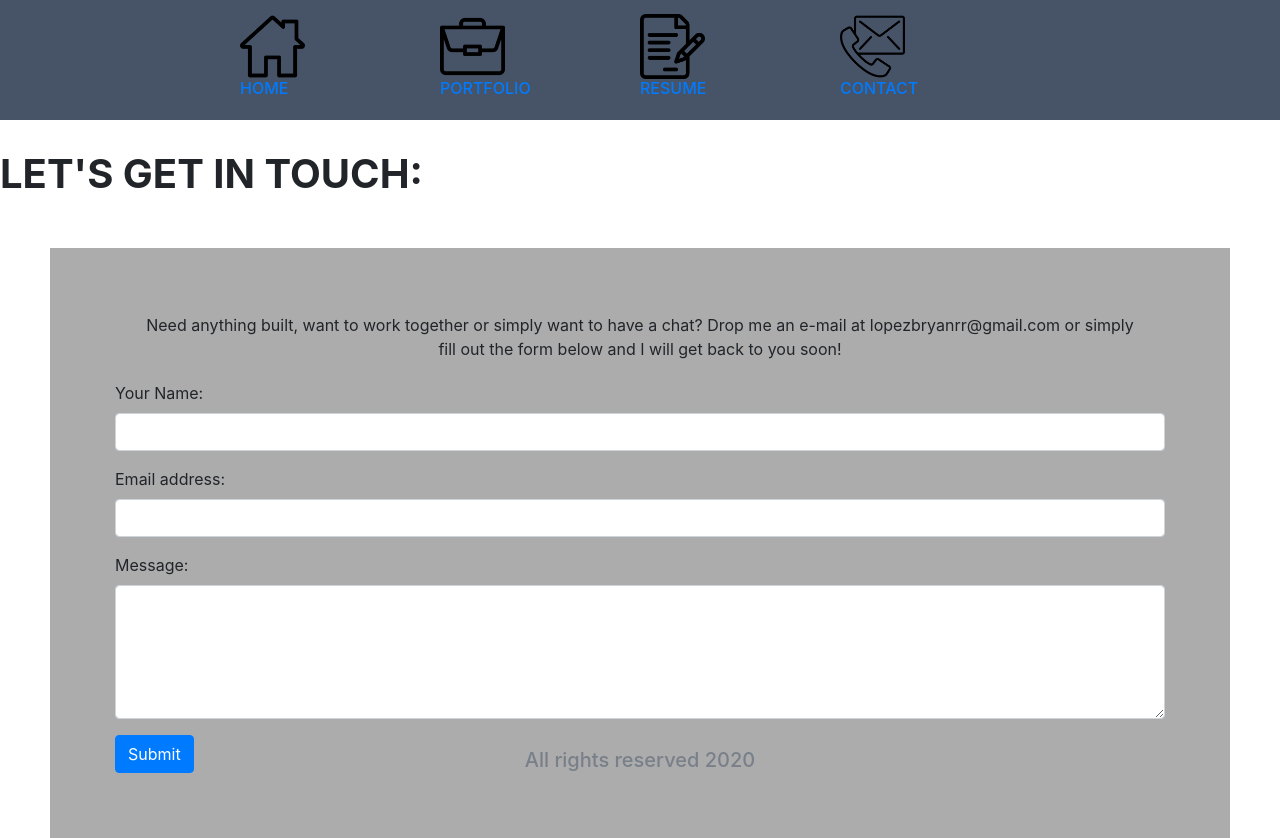
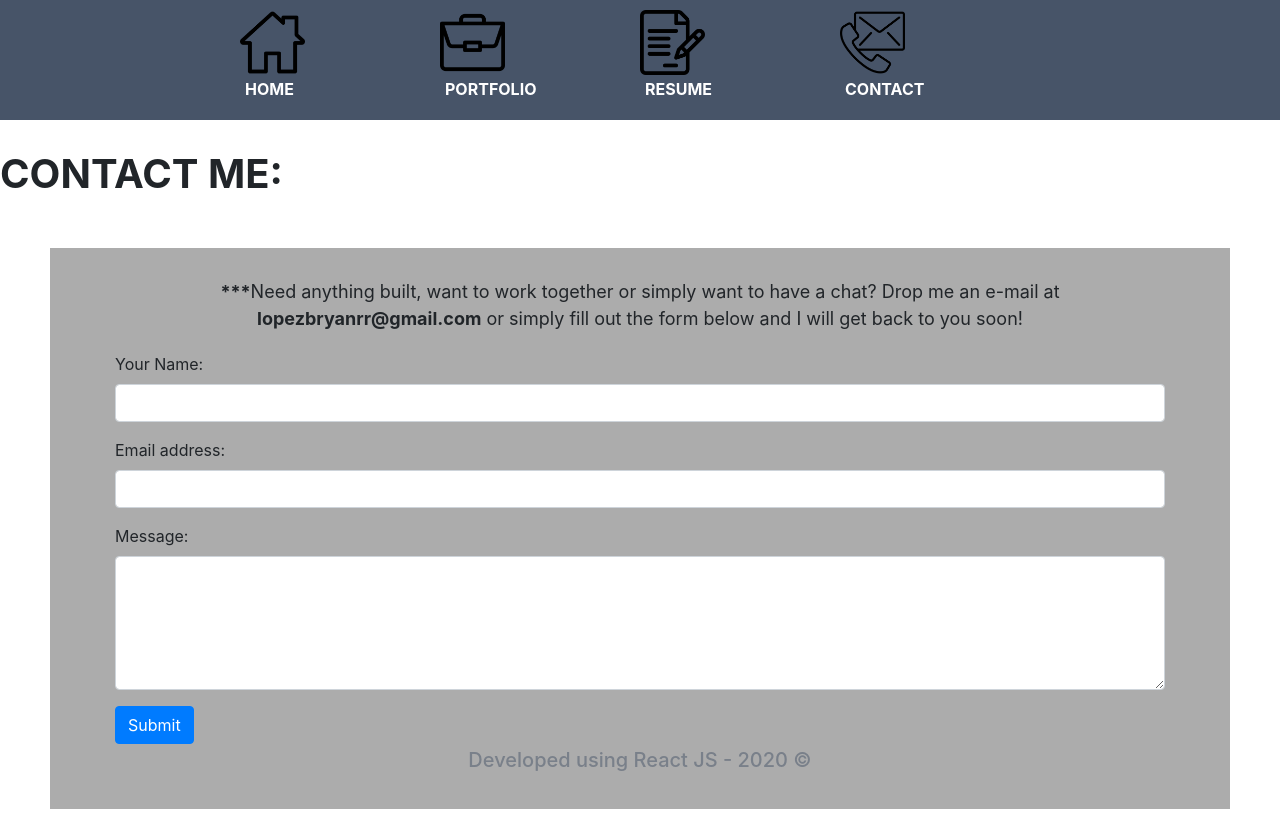
Before and after one commit to bryanlopezrr/PersonalProject, a React (Create React App) app: page /contact in a window 1280 px wide. After the commit the page ends 809 px from the top, so only its background shows below. Built offline with nearby package versions, Linux system fonts and the light colour scheme.

Commit message:
styling up website, adding icons

```diff
--- a/package.json
+++ b/package.json
@@ -11,6 +11,7 @@
     "react": "^16.13.1",
     "react-bootstrap": "^1.3.0",
     "react-dom": "^16.13.1",
+    "react-fontawesome": "^1.7.1",
     "react-pdf": "^5.0.0",
     "react-router": "^5.2.0",
     "react-router-dom": "^5.2.0",
--- a/public/index.html
+++ b/public/index.html
@@ -2,29 +2,31 @@
 <html lang="en">
   <head>
     <meta charset="utf-8" />
-    <link rel="icon" href="%PUBLIC_URL%/favicon.ico" />
+    <link rel="icon" href="%PUBLIC_URL%/bLogo.png" />
     <meta name="viewport" content="width=device-width, initial-scale=1" />
     <meta name="theme-color" content="#000000" />
     <meta
       name="description"
       content="Web site created using create-react-app"
     />
-    <link rel="apple-touch-icon" href="%PUBLIC_URL%/logo192.png" />
+    <link rel="apple-touch-icon" href="%PUBLIC_URL%/bLogo.png" />
     <!--
       manifest.json provides metadata used when your web app is installed on a
       user's mobile device or desktop. See https://developers.google.com/web/fundamentals/web-app-manifest/
     -->
     <link rel="manifest" href="%PUBLIC_URL%/manifest.json" />
+
+    <link rel="icon" href="%PUBLIC_URL%/bLogo.png" />
+    <link href="https://maxcdn.bootstrapcdn.com/font-awesome/4.7.0/css/font-awesome.min.css" rel="stylesheet" />
     <!--
       Notice the use of %PUBLIC_URL% in the tags above.
       It will be replaced with the URL of the `public` folder during the build.
       Only files inside the `public` folder can be referenced from the HTML.
-
       Unlike "/favicon.ico" or "favicon.ico", "%PUBLIC_URL%/favicon.ico" will
       work correctly both with client-side routing and a non-root public URL.
       Learn how to configure a non-root public URL by running `npm run build`.
     -->
-    <title>React App</title>
+    <title>Bryan Lopez Website</title>
   </head>
   <body>
     <noscript>You need to enable JavaScript to run this app.</noscript>
--- a/src/App.js
+++ b/src/App.js
@@ -39,6 +39,13 @@ function App() {
           <Route path='/portfolio' component={() => {
               window.location.href = 'https://github.com/bryanlopezrr';}}/>
 
+
+          <Route path='/linkedin' component={() => {
+              window.location.href = 'https://www.linkedin.com/in/bryanlopezrr/';}}/>
+
+
+
+
           {/* <Route path="/portfolio"  component={PortfolioPage}></Route>   */}
           <Route path="/contact"  component={ContactPage}></Route>
           <Route component={ErrorPage}></Route>
--- a/src/components/Footer/Footer.js
+++ b/src/components/Footer/Footer.js
@@ -5,7 +5,7 @@ function Footer(){
 
     return(
         <>
-            <h5>All rights reserved 2020 </h5>
+            <h5>Developed using React JS - 2020 © </h5>
         </>
     )
 }
--- a/src/components/NavBar/NavBar.css
+++ b/src/components/NavBar/NavBar.css
@@ -31,3 +31,9 @@
     width: 70px;
     height: 70px;
 }
+
+.iconName{
+    color: white;
+    font-weight: bolder;
+    padding: 5px;
+}
--- a/src/components/NavBar/NavBar.js
+++ b/src/components/NavBar/NavBar.js
@@ -15,22 +15,22 @@ function NavBar(){
                 <ul >
                     <li>
                         <Link to="/home"><img className="eachIcon" src={house}/>
-                        <h6>HOME</h6>
+                        <h6 className="iconName">HOME</h6>
                         </Link>
                     </li>
                     <li>
                         <Link to="/portfolio"><img className="eachIcon" src={portfolio}/>
-                        <h6>PORTFOLIO</h6>
+                        <h6 className="iconName">PORTFOLIO</h6>
                         </Link>
                     </li>
                     <li>
                         <Link to="/resume"><img className="eachIcon" src={resume}/>
-                        <h6>RESUME</h6>
+                        <h6 className="iconName">RESUME</h6>
                         </Link>
                     </li>
                     <li>
                         <Link to="/contact"><img className="eachIcon" src={contact}/>
-                        <h6>CONTACT</h6>
+                        <h6 className="iconName">CONTACT</h6>
                         </Link>
                     </li>
                 </ul>
--- a/src/views/ContactPage/ContactPage.css
+++ b/src/views/ContactPage/ContactPage.css
@@ -1,11 +1,15 @@
 .fullForm{
-    padding: 65px;
+    padding-right: 65px;
+    padding-left: 65px;
+    padding-bottom: 65px;
+    padding-top: 30px;
     background-color: #ACACAC;
     margin: 50px;
 }
 
 .contactTitle{
     padding-top: 30px;
+    font-weight: bolder;
 }
 
 .instructionsForm{
@@ -13,4 +17,5 @@
     padding-left: 30px;
     padding-right: 30px;
     text-align: center;
+    font-size: large;
 }
--- a/src/views/ContactPage/ContactPage.js
+++ b/src/views/ContactPage/ContactPage.js
@@ -10,12 +10,12 @@ function ContactPage(){
         <>
             <NavBar/>
 
-            <h1 className="contactTitle">LET'S GET IN TOUCH: </h1>
+            <h1 className="contactTitle">CONTACT ME: </h1>
 
             <div className="fullForm">
                 <div className="instructionsForm">
-                Need anything built, want to work together or simply want to have a chat?
-                Drop me an e-mail at lopezbryanrr@gmail.com or simply fill out the form below and I will get
+                <b>***</b>Need anything built, want to work together or simply want to have a chat?
+                Drop me an e-mail at <b>lopezbryanrr@gmail.com</b> or simply fill out the form below and I will get
                 back to you soon!
                 </div>
                 <ContactForm/>
--- a/src/views/HomePage/HomePage.css
+++ b/src/views/HomePage/HomePage.css
@@ -6,7 +6,7 @@ html, #root, .App {
     font-family: "SF Pro Text","Myriad Set Pro","SF Pro Icons","Helvetica Neue","Helvetica","Arial",sans-serif;
   }
 
-h1{
+.titleSection{
     font-weight: bolder;
 
 }
@@ -45,8 +45,13 @@ h1{
 
 }
 .featurePicture{
-    width: 390px;
+    width: 370px;
     height: 420px;
     float: right;
     border: 8px solid #ACACAC;
 }
+
+.socialIcon{
+    padding: 10px;
+    color: #475468;
+}
--- a/src/views/HomePage/HomePage.js
+++ b/src/views/HomePage/HomePage.js
@@ -3,6 +3,8 @@ import NavBar from '../../components/NavBar/NavBar'
 import './HomePage.css'
 import profilePicture from '../../assets/pro_pic.jpg'; // gives image path
 import Footer from '../../components/Footer/Footer'
+import FontAwesome from 'react-fontawesome';
+import {Link, Router, BrowserRouter} from 'react-router-dom'
 
 function HomePage(){
     return(
@@ -14,22 +16,38 @@ function HomePage(){
             </div>  */}
         <div className="leftSide">
 
-            <h1>BRYAN LOPEZ.</h1>
+            <h1 className="titleSection">BRYAN LOPEZ.</h1>
 
             <ul className="descriptionAttr">
                     <li>Systems Engineer</li>
                     <li>Computer Science</li>
-                    <li>Father</li>
                     <li>Soccer Fan</li>
 
                 </ul>
 
             <p className="bodySection">
-            Hello there! Welcome to my personal portfolio page.
+            Hello there! <b>Welcome</b> to my personal portfolio page.
             Feel free to hover over parts of the page to get tooltips and instructions
             on what to do.
 
             </p>
+
+
+
+            <div>
+
+            <Link to="/linkedin">
+                <FontAwesome name="linkedin" size="2x" className="socialIcon"/>
+            </Link>
+
+
+            <Link to="/portfolio">
+                <FontAwesome name="github" size="2x" className="socialIcon"/>
+            </Link>
+
+            </div>
+
+
         </div>
 
         <div className="rightSide">
@@ -39,9 +57,9 @@ function HomePage(){
             </div>
 
             <div>
-                <h1>COOPERATIVE.</h1>
-                 <h1>EAGER.</h1>
-                 <h1>DETERMINED.</h1>
+                <h1 className="titleSection">COOPERATIVE.</h1>
+                 <h1 className="titleSection">EAGER.</h1>
+                 <h1 className="titleSection">DETERMINED.</h1>
             </div>
 
 
```
Also changed, not shown: public/bLogo.png (added), 1 other file (tests, documents, lock files or other folders).
